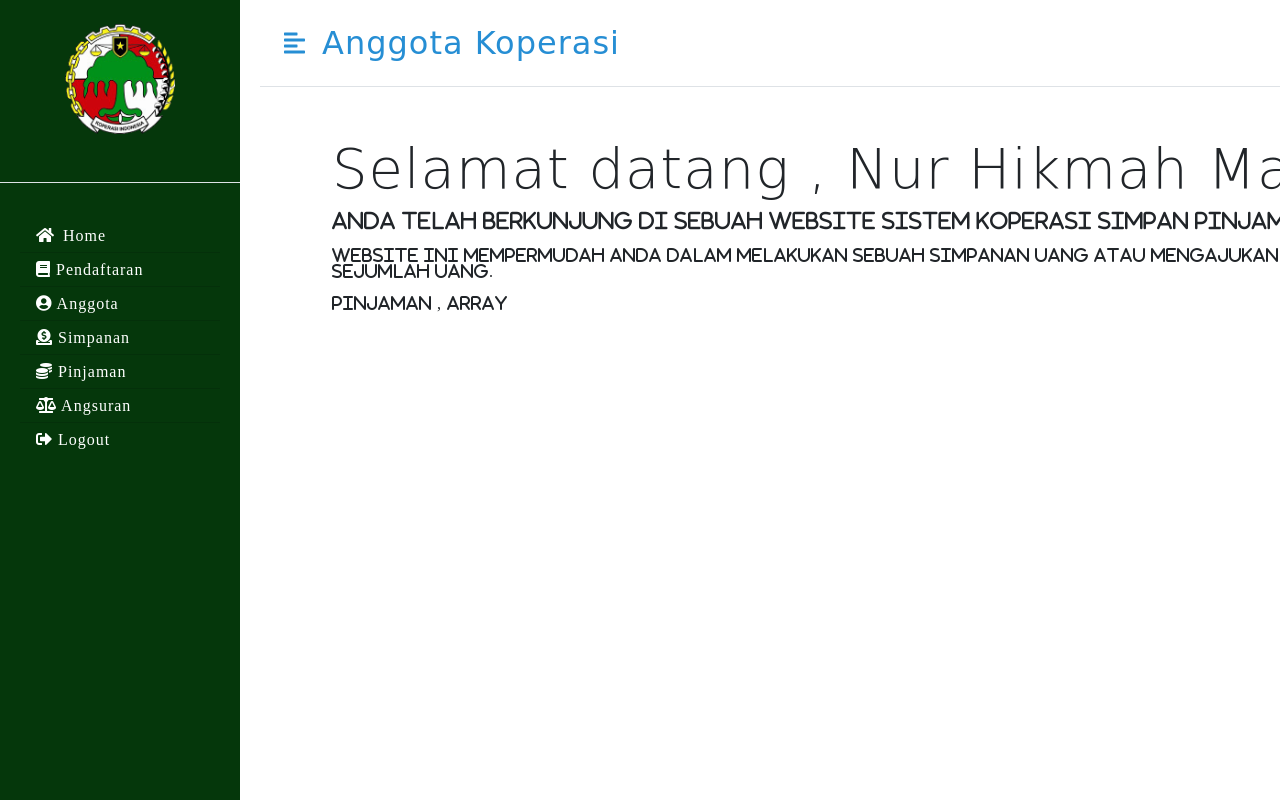
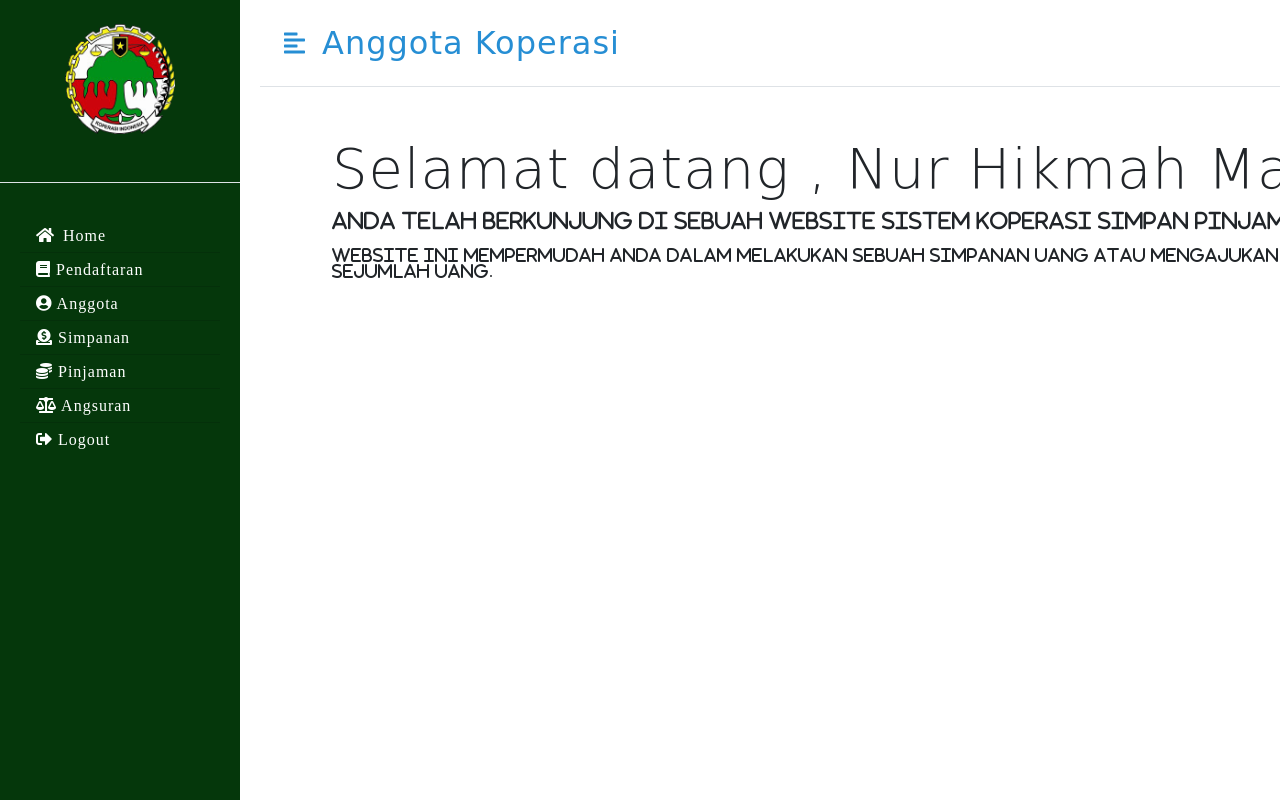
Before and after one commit to NurHikmahMaulida30/Responsi_Pemweb_NurHikmahMaulida, a PHP site: page /Home_anggota.php in a window 1280 px wide. Run offline with PHP 8.4, Linux system fonts and the light colour scheme; a user stored in the database is signed in; data comes from the database, SQL or seed files in the repository; some libraries are stand-ins or nearby versions; some web fonts are replaced.

Commit message:
Revisi Sistem Koperasi

```diff
--- a/Home_anggota.php
+++ b/Home_anggota.php
@@ -25,7 +25,7 @@ $data = show("SELECT * FROM anggota ");
 <body>
 <?php
 	session_start();
-    $_SESSION['Jml_Pinjaman']=['Jml_Pinjaman'];
+
 
 	// cek apakah yang mengakses halaman ini sudah login
 	if($_SESSION['level']==""){
@@ -53,7 +53,7 @@ $data = show("SELECT * FROM anggota ");
             <h2 class="display-4">Selamat datang , <?php echo $_SESSION['nama_lengkap']; ?></h2>
             <p class="lead">Anda telah berkunjung di sebuah website <b>Sistem Koperasi Simpan Pinjam.</b> </p>
             <p >Website ini mempermudah anda dalam melakukan sebuah simpanan  uang atau mengajukan pinjaman sejumlah uang. </p>
-            <p>pinjaman , <?php echo $_SESSION['Jml_Pinjaman']; ?></p>
+
 
 
 
```
Also changed, not shown: README.md.
